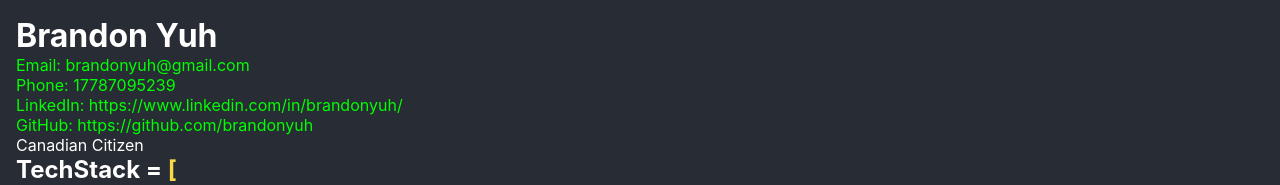
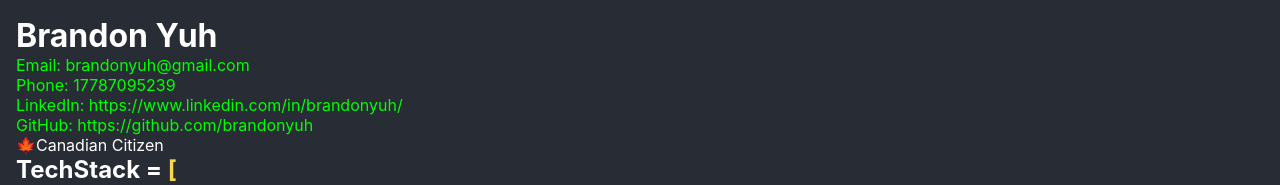
Before and after one commit to brandonyuh/portfolio, a React (Create React App) app: page / in a window 1280 px wide. Shown: the top 185 px of the page. Built offline with nearby package versions, Linux system fonts and the light colour scheme.

Commit message:
Added maple leaf

```diff
--- a/src/App.jsx
+++ b/src/App.jsx
@@ -29,7 +29,7 @@ function App() {
           GitHub: https://github.com/brandonyuh
         </a>
       </div>
-      <div>Canadian Citizen</div>
+      <div>🍁Canadian Citizen</div>
       <h2>
         TechStack = <span className="bracket">[</span>
       </h2>
```
